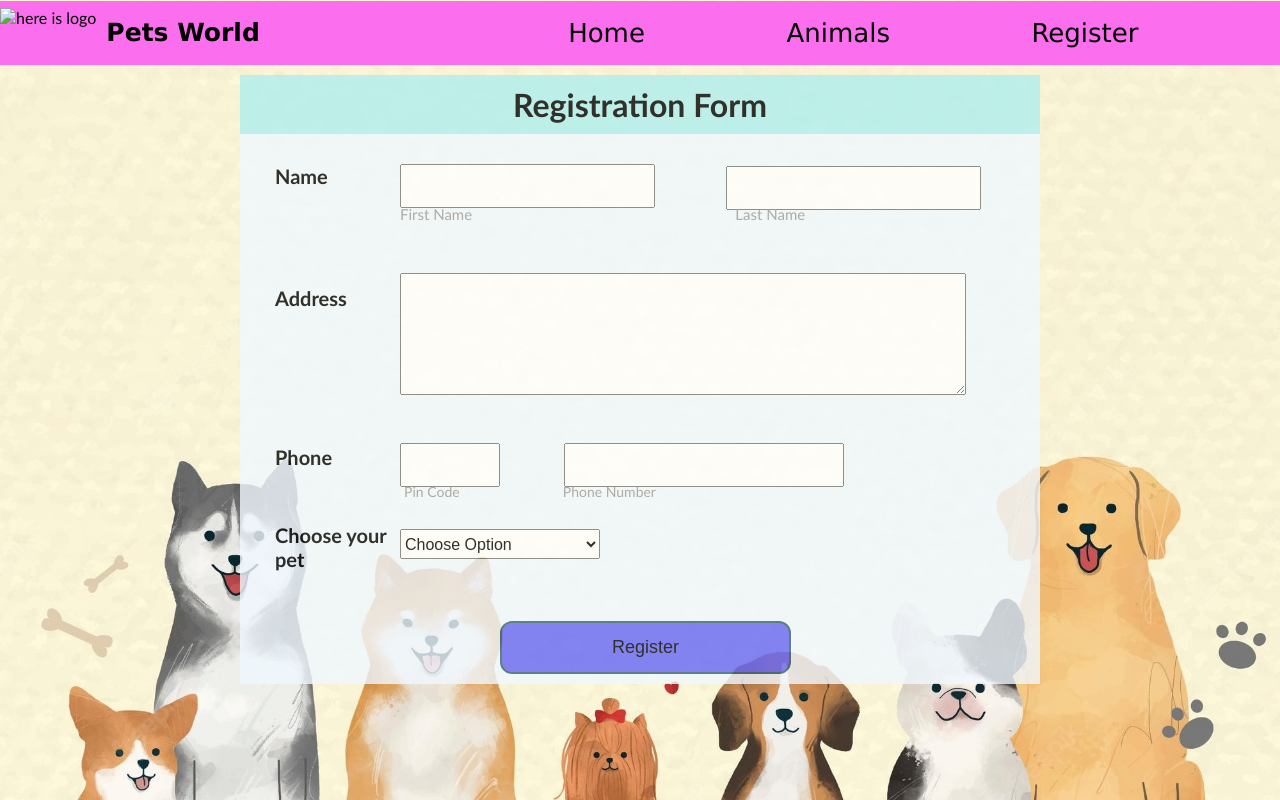
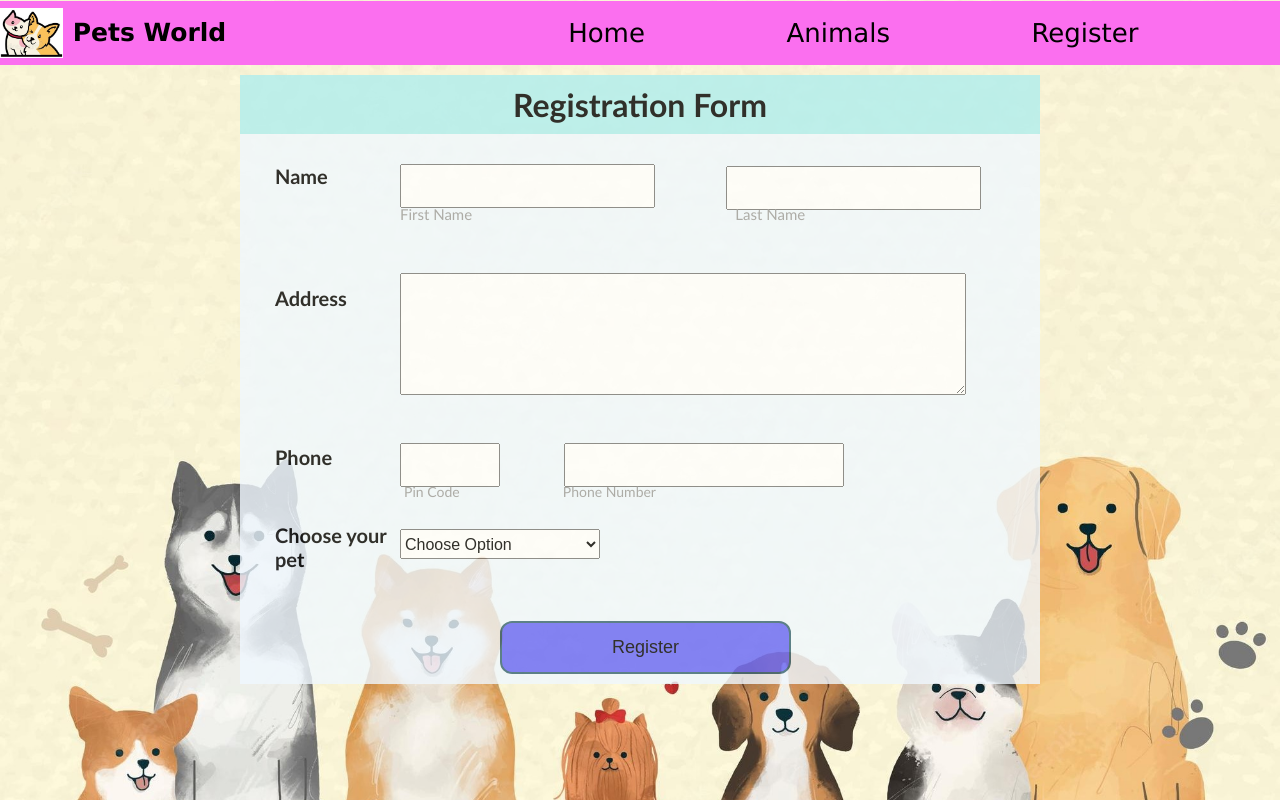
Before and after one commit to vaidehijadhav/Pets_World, a plain HTML site: page register.html in a window 1280 px wide. Drawn offline with Linux system fonts and the light colour scheme.

Commit message:
added images to assest folder

```diff
--- a/register.html
+++ b/register.html
@@ -8,12 +8,12 @@
     <body>
         <header>
             <div class="logo-container">
-                <img src="./cute-dog-cat-logo-design-pet-shop-178035669.jpg" alt="here is logo">
+                <img src="./assest/cute-dog-cat-logo-design-pet-shop-178035669.jpg" alt="here is logo">
                 <h4 class="logo">Pets World</h4>
             </div>
             <nav>
                     <ul class="nav-links">
-                        <li><a class="nav-links" href="./home.html">Home</a></li>
+                        <li><a class="nav-links" href="./index.html">Home</a></li>
                         <li><a class="nav-links" href="./animals.html">Animals</a></li>
                         <li><a class="nav-links" href="./register.html">Register</a></li>
                     </ul>
--- a/style1.css
+++ b/style1.css
@@ -1,5 +1,5 @@
 body{
-    background-image: url(./dog-background.jpg);
+    background-image: url(./assest/dog-background.jpg);
     background-repeat: no-repeat;
     background-size: cover;
     width: 100%;
```
Also changed, not shown: Labrador-Temperament-and-Personality.jpg (deleted), assest/dog-background.jpg (renamed from dog-background.jpg), assest/golden-retriever_Shutterstock_Olena-Brodetska-760x505.jpg (renamed from golden-retriever_Shutterstock_Olena-Brodetska-760x505.jpg), assest/maine coon.webp (renamed from maine coon.webp), assest/persian cat.jpg (renamed from persian cat.jpg).
